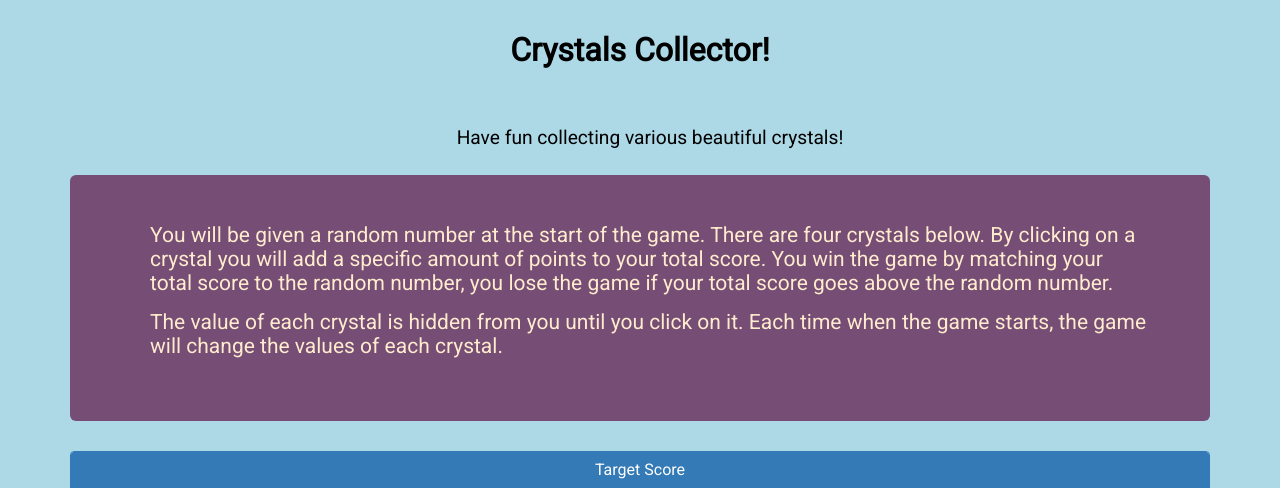
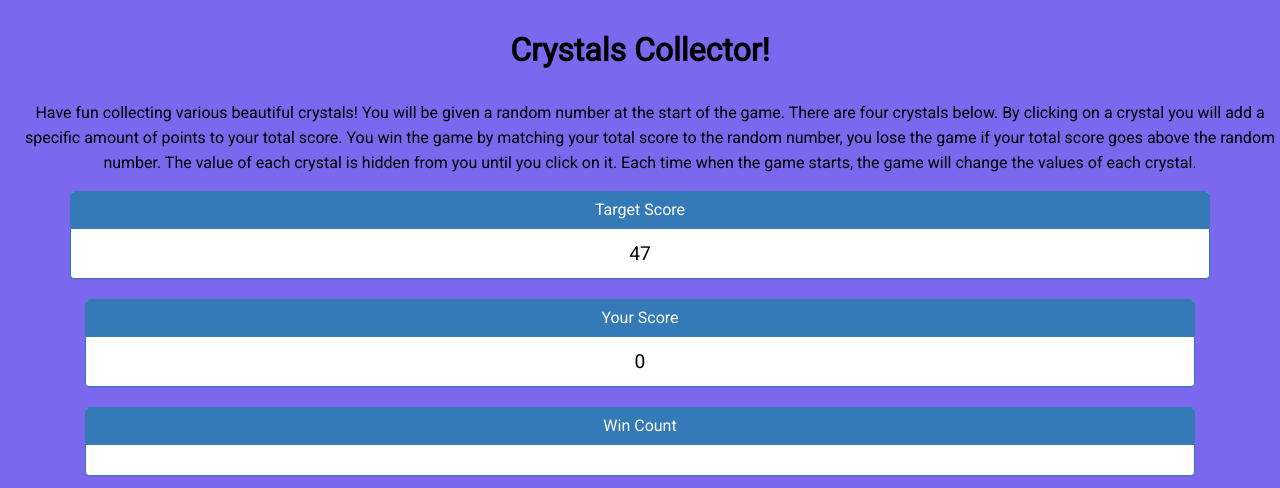
Before and after one commit to cchin1/d-unit-4-game, a plain HTML site: page index.html in a window 1280 px wide. Shown: the top 488 px of the page. Drawn offline with nearby package versions, Linux system fonts and the light colour scheme.

Commit message:
cleaned up css

```diff
--- a/assets/css/style.css
+++ b/assets/css/style.css
@@ -37,7 +37,7 @@
 
 
 body {
-    background-color: lightblue;
+    background-color: mediumslateblue;
 }
 
 h1 {
@@ -52,10 +52,10 @@ h1 {
 h2 {
     color: black;
     font-family: 'Roboto', sans-serif;
-    font-size: larger;
+    font-size: medium;
     text-align: center;
     margin-left: 20px;
-    line-height: 75px;
+    line-height: 25px;
 }
 
 h3 {
--- a/index.html
+++ b/index.html
@@ -28,21 +28,19 @@
 <header>
 <h1>Crystals Collector!</h1>
 </header>
-<h2>Have fun collecting various beautiful crystals!</h2>
+<h2>Have fun collecting various beautiful crystals!
+        You will be given a random number at the start of the game. There are four crystals
+        below. By clicking on a crystal you will add a specific amount of points to your
+        total score. You win the game by matching your total score to the random number,
+        you lose the game if your total score goes above the random number.
+        The value of each crystal is hidden from you until you click on it. Each time when the
+        game starts, the game will change the values of each crystal.
+</h2>
+<br>
 
 <!--Creating jumbotron to contain the instructions-->
 <div class="container">
 
-
-    <!--Crystal Collector Jumobtron-->
-    <div class="jumbotron" style="background-color: rgb(117, 77, 117); color:blanchedalmond;">
-        <p>
-            You will be given a random number at the start of the game. There are four crystals below. By clicking on a crystal you will add a specific amount of points to your total score. You win the game by matching your total score to the random number, you lose the game if your total score goes above the random number.
-        </p>
-        <p>
-            The value of each crystal is hidden from you until you click on it. Each time when the game starts, the game will change the values of each crystal.
-        </p>
-    </div>
 
     <!-- Creating a row to contain the emty divs for tallies-->
     <div class="row">
```
